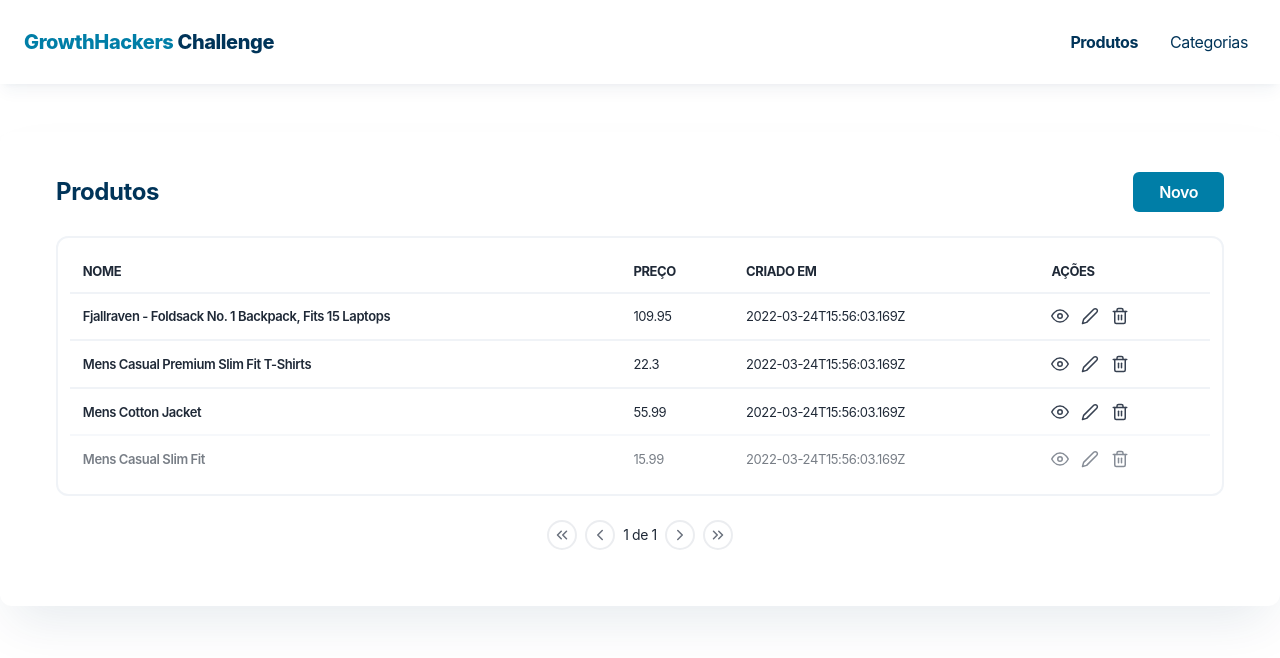
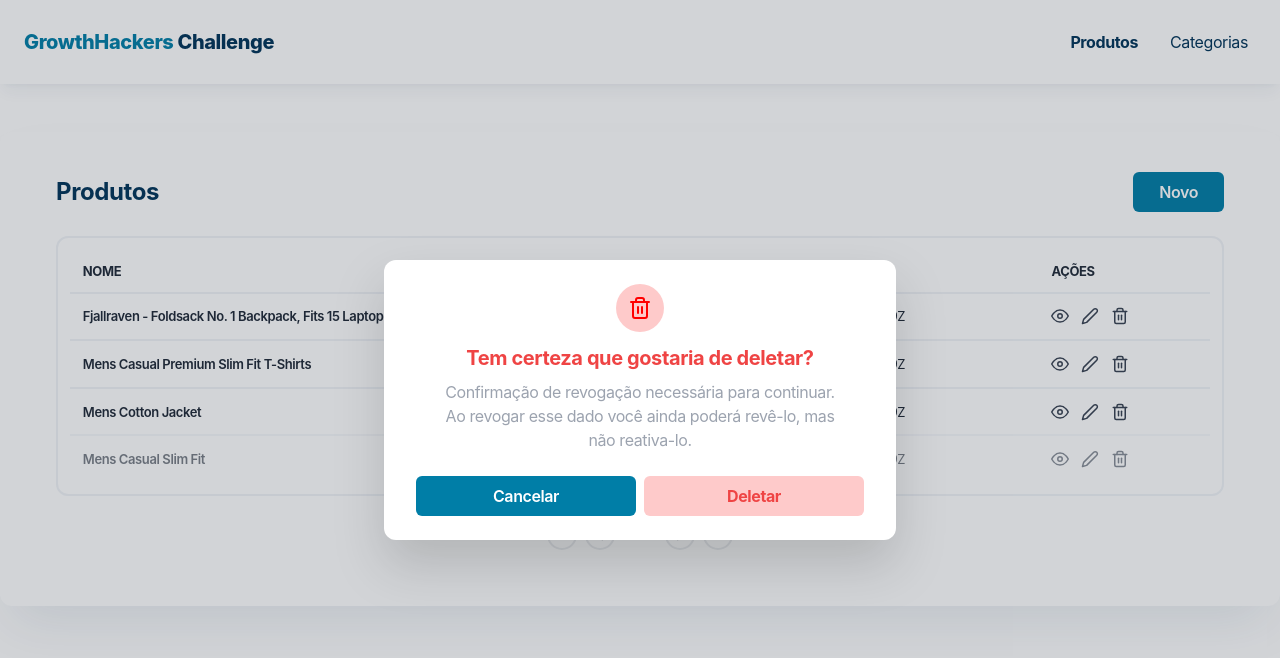
Before and after one commit to martinshumberto/growthhackers-challenge, a React (Vite) app in the folder packages/web/: page /produtos in a window 1280 px wide. Both pictures are taken after a click on the button 1120 px from the left and 316 px from the top of the page. Shown: the top 658 px of the page. Built offline with nearby package versions, Linux system fonts and the light colour scheme.

Commit message:
feat: modal

```diff
--- a/packages/web/src/App.tsx
+++ b/packages/web/src/App.tsx
@@ -3,5 +3,10 @@ import routes from './routes';
 
 export default function App() {
   const page = useRoutes(routes);
-  return <>{page}</>;
+  return (
+    <>
+      {page}
+      <div id="modal-root"></div>
+    </>
+  );
 }
--- a/packages/web/src/assets/styles/global.css
+++ b/packages/web/src/assets/styles/global.css
@@ -12,12 +12,10 @@ body {
     -moz-osx-font-smoothing: grayscale;
     letter-spacing: -0.025em;
 }
-
 code {
     font-family: source-code-pro, Menlo, Monaco, Consolas, 'Courier New',
         monospace;
 }
-
 ::-webkit-file-upload-button {
     cursor: pointer;
 }
--- /dev/null
+++ b/packages/web/src/components/Modal.tsx
@@ -0,0 +1,120 @@
+import ReactDOM from 'react-dom';
+import { useEffect, useState, ReactElement } from 'react';
+import Button from '@/components/Button';
+import { Trash2 } from 'react-feather';
+
+interface Props {
+  children?: ReactElement;
+  onClose: VoidFunction;
+  onSubmit?: VoidFunction;
+  closeOnSubmit?: boolean;
+  title: JSX.Element | string;
+  subTitle?: JSX.Element | string;
+  fullWidth?: boolean;
+  skin?: 'default' | 'compact' | 'delete' | 'enable';
+}
+
+export default function Modal({
+  onClose,
+  onSubmit,
+  closeOnSubmit = true,
+  children,
+  title,
+  subTitle,
+  skin,
+  fullWidth,
+}: Props) {
+  const [isBrowser, setIsBrowser] = useState(false);
+  useEffect(() => {
+    setIsBrowser(true);
+  }, []);
+  const handleCloseClick = async (e) => {
+    e.preventDefault();
+    onClose();
+  };
+
+  const skins = {
+    default: {
+      size: 'max-w-screen-lg w-11/12 lg:w-8/12 p-6 md:pt-10 md:px-10',
+      title: 'font-bold text-2xl text-primary',
+      subTitle: 'text-gray-400',
+    },
+    compact: {
+      size: 'max-w-lg p-6 md:py-6 md:px-8',
+      title: 'font-bold text-xl text-center text-primary px-2',
+      subTitle: 'text-center text-gray-400 py-2 px-2',
+    },
+    delete: {
+      size: 'max-w-lg p-6 md:py-6 md:px-8',
+      title: 'font-bold text-xl text-center text-red-500 px-2',
+      subTitle: 'text-center text-gray-400 py-2 px-2',
+    },
+  };
+  const modalSkin = skins[skin || 'default'];
+
+  const modalContent = (
+    <div className="modal fade fixed top-0 left-0 w-full h-full outline-none overflow-x-hidden overflow-y-auto z-50">
+      <div className="absolute bg-gray-800/20 min-h-screen w-full h-full top-0 flex items-center justify-center transition-all" />
+      <div className="absolute content-container min-h-screen w-full top-0 flex items-center justify-center">
+        <div
+          className={`relative bg-white filter drop-shadow-2xl rounded-xl
+          ${
+            fullWidth
+              ? 'w-11/12 max-w-screen-xl p-6 md:pt-10 md:px-10'
+              : modalSkin.size
+          }
+          `}
+        >
+          {skin === 'delete' && (
+            <div className="w-12 h-12 p-3 bg-red-200 rounded-full mb-3 mx-auto">
+              <Trash2 color="red" />
+            </div>
+          )}
+
+          <header className="px-2">
+            <h2 className={modalSkin.title}>{title}</h2>
+            {subTitle && <div className={modalSkin.subTitle}>{subTitle}</div>}
+          </header>
+
+          {children && (
+            <div
+              className="overflow-auto p-2 mt-3"
+              style={{ maxHeight: '70vh' }}
+            >
+              {children}
+            </div>
+          )}
+
+          {skin === 'delete' && (
+            <div className="grid grid-cols-2 gap-2 mt-4">
+              <Button
+                fullWidth={true}
+                skin="secondary"
+                onClick={handleCloseClick}
+              >
+                Cancelar
+              </Button>
+              <Button
+                fullWidth={true}
+                skin="delete"
+                onClick={(e) => {
+                  if (onSubmit) onSubmit();
+                  if (closeOnSubmit) handleCloseClick(e);
+                }}
+              >
+                Deletar
+              </Button>
+            </div>
+          )}
+        </div>
+      </div>
+    </div>
+  );
+
+  if (isBrowser) {
+    return ReactDOM.createPortal(
+      modalContent,
+      document.getElementById('modal-root')
+    );
+  }
+}
--- a/packages/web/src/layouts/Default.tsx
+++ b/packages/web/src/layouts/Default.tsx
@@ -1,7 +1,7 @@
 import { Outlet } from 'react-router-dom';
 import Header from '@/components/Header';
 
-function Default() {
+export default function Default() {
   return (
     <div className="bg-primary-100 min-h-screen h-full block pb-20">
       <Header />
@@ -13,5 +13,3 @@ function Default() {
     </div>
   );
 }
-
-export default Default;
--- a/packages/web/src/pages/Products.tsx
+++ b/packages/web/src/pages/Products.tsx
@@ -1,4 +1,5 @@
 import Button from '@/components/Button';
+import Modal from '@/components/Modal';
 import Table from '@/components/Table';
 import { useMemo, useState } from 'react';
 import { Edit2, Eye, Trash2 } from 'react-feather';
@@ -106,6 +107,21 @@ export default function Products() {
   };
 
   return (
+    <>
+      {activeModal === 'delete' && (
+        <Modal
+          onClose={() => setActiveModal('')}
+          title="Tem certeza que gostaria de deletar?"
+          subTitle={
+            <>
+              Confirmação de revogação necessária para continuar. <br />
+              Ao revogar esse dado você ainda poderá revê-lo, mas não
+              reativa-lo.
+            </>
+          }
+          skin="delete"
+        />
+      )}
       <div className="flex flex-col w-full">
         <div className="flex items-center justify-between mb-6">
           <h2 className="flex text-2xl font-bold text-primary">Produtos</h2>
@@ -125,5 +141,6 @@ export default function Products() {
           isDisabled={({ status }) => !status}
         />
       </div>
+    </>
   );
 }
```
Lines whose indentation alone changed are shown as unchanged.
